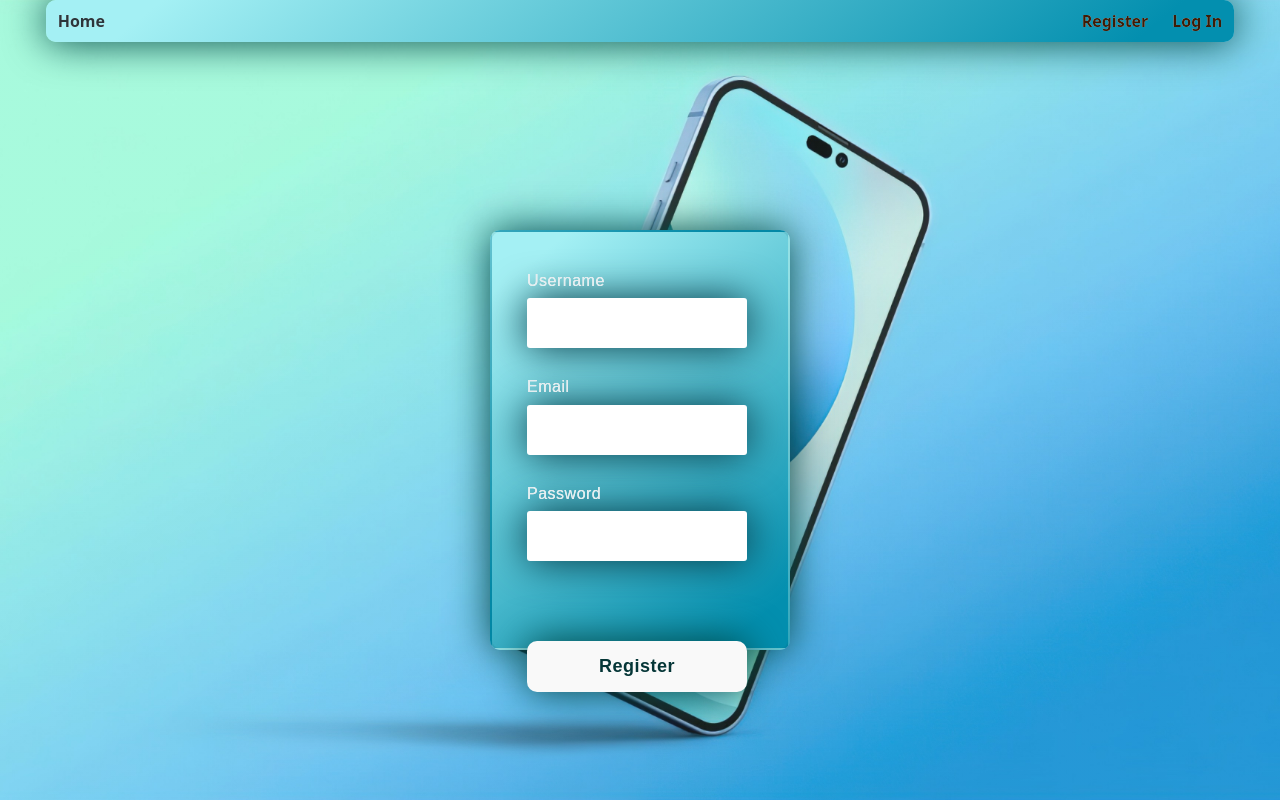
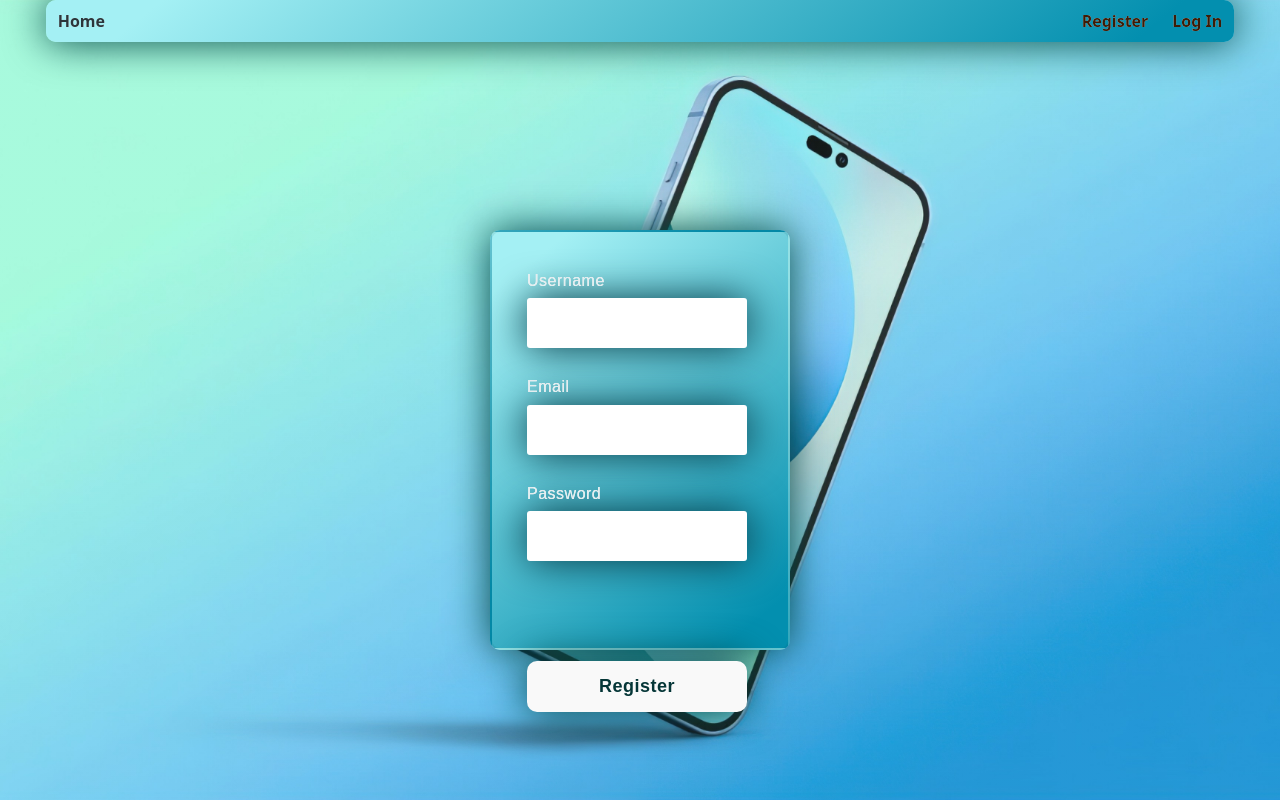
Before and after one commit to Masenko2604/goit-react-hw-08, a React (Vite) app: page /register in a window 1280 px wide. Built offline with nearby package versions, Linux system fonts and the light colour scheme.

Commit message:
Update RegisterForm.module.css

```diff
--- a/src/components/RegisterForm/RegisterForm.module.css
+++ b/src/components/RegisterForm/RegisterForm.module.css
@@ -53,7 +53,7 @@
 }
 
 .button {
-  margin-top: 80px;
+  margin-top: 100px;
   width: 220px;
   color: rgb(5, 54, 55);
   padding: 15px 0;
```
